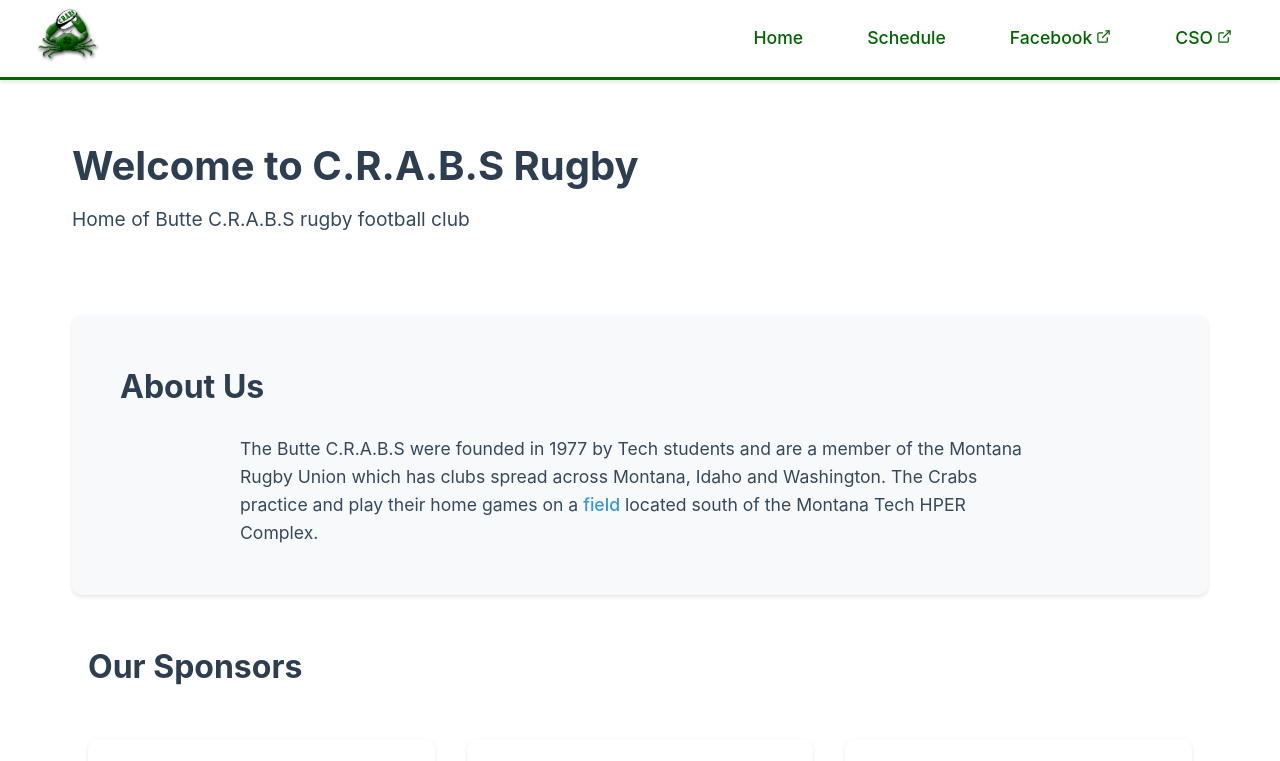
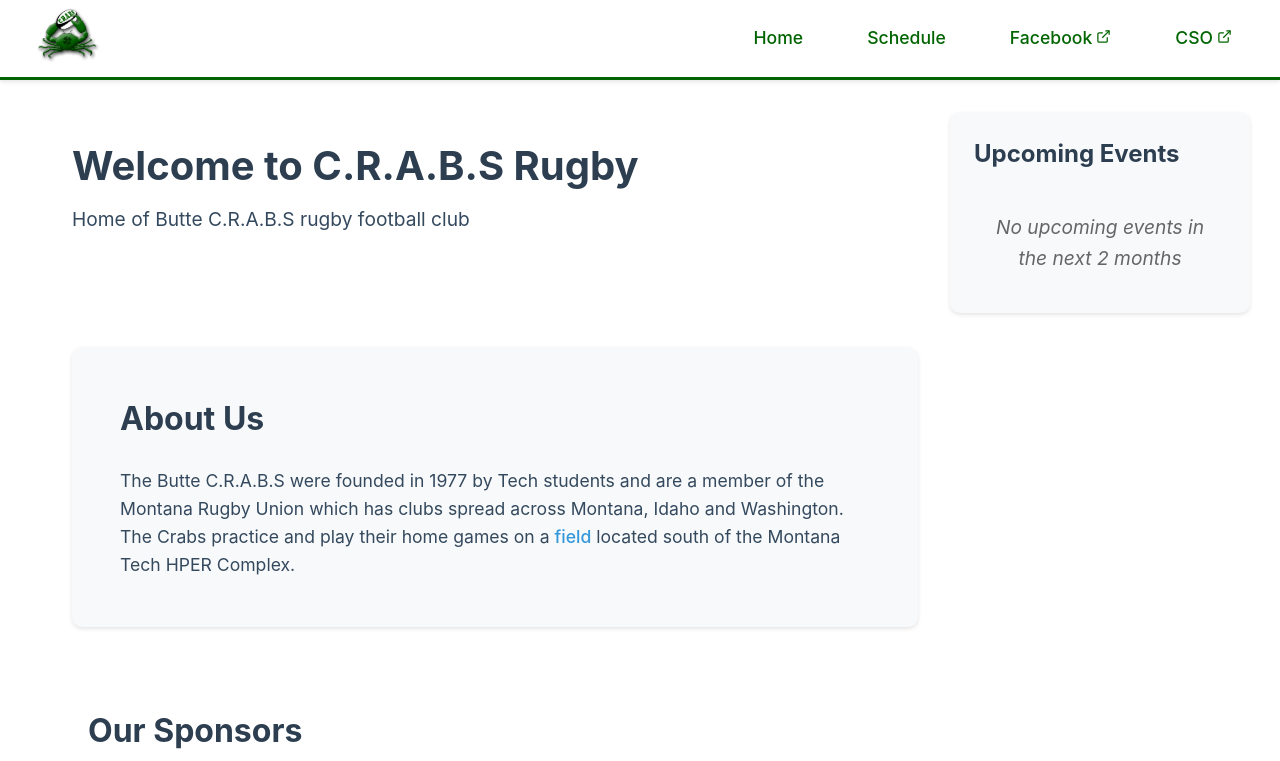
Before and after one commit to jordanyates91/crabs-website, a React (Vite) app: page / in a window 1280 px wide. Shown: the top 761 px of the page. Built offline with nearby package versions, Linux system fonts and the light colour scheme.

Commit message:
added upcoming events section to home page

```diff
--- a/src/App.css
+++ b/src/App.css
@@ -11,6 +11,34 @@
   max-width: 1200px;
   margin: 0 auto;
   width: 100%;
+}
+
+.content-wrapper {
+  display: grid;
+  grid-template-columns: 1fr 300px;
+  gap: 2rem;
+}
+
+@media (max-width: 768px) {
+  .content-wrapper {
+    grid-template-columns: 1fr;
+  }
+
+  .side-column {
+    order: -1; /* Show upcoming events at the top on mobile */
+  }
+}
+
+.main-column {
+  display: flex;
+  flex-direction: column;
+  gap: 2rem;
+}
+
+.side-column {
+  position: sticky;
+  top: calc(80px + 2rem); /* Match header height + padding */
+  height: fit-content;
 }
 
 .hero-section {
--- a/src/App.jsx
+++ b/src/App.jsx
@@ -2,6 +2,7 @@ import { BrowserRouter as Router, Routes, Route } from 'react-router-dom';
 import Header from './components/Header';
 import Schedule from './pages/Schedule/Schedule';
 import Sponsors from './components/Sponsors/Sponsors';
+import UpcomingEvents from './components/UpcomingEvents/UpcomingEvents';
 import './App.css';
 
 function App() {
@@ -12,6 +13,8 @@ function App() {
         <Routes>
           <Route path="/" element={
             <main className="main-content">
+              <div className="content-wrapper">
+                <div className="main-column">
                   <section className="hero-section">
                     <h1>Welcome to C.R.A.B.S Rugby</h1>
                     <p className="subtitle">Home of Butte C.R.A.B.S rugby football club</p>
@@ -23,6 +26,11 @@ function App() {
                     </p>
                   </section>
                   <Sponsors />
+                </div>
+                <aside className="side-column">
+                  <UpcomingEvents />
+                </aside>
+              </div>
             </main>
           } />
           <Route path="/schedule" element={<Schedule />} />
--- /dev/null
+++ b/src/components/UpcomingEvents/UpcomingEvents.css
@@ -0,0 +1,57 @@
+.upcoming-events {
+  background-color: #f8f9fa;
+  border-radius: 10px;
+  padding: 1.5rem;
+  box-shadow: 0 2px 4px rgba(0, 0, 0, 0.1);
+  height: fit-content;
+}
+
+.upcoming-events h2 {
+  color: #2c3e50;
+  font-size: 1.5rem;
+  margin-bottom: 1.5rem;
+}
+
+.events-list {
+  display: flex;
+  flex-direction: column;
+  gap: 1rem;
+}
+
+.event-item {
+  background-color: white;
+  border-radius: 8px;
+  padding: 1rem;
+  display: flex;
+  flex-direction: column;
+  gap: 0.5rem;
+  transition: transform 0.2s ease;
+}
+
+.event-item:hover {
+  transform: translateY(-2px);
+}
+
+.event-datetime {
+  color: #006400;
+  font-size: 0.9rem;
+  font-weight: 500;
+}
+
+.event-title {
+  color: #2c3e50;
+  font-size: 1.1rem;
+  font-weight: 600;
+}
+
+.event-info {
+  color: #666;
+  font-size: 0.9rem;
+}
+
+.no-events {
+  color: #666;
+  text-align: center;
+  padding: 1rem;
+  font-style: italic;
+}
--- /dev/null
+++ b/src/components/UpcomingEvents/UpcomingEvents.jsx
@@ -0,0 +1,45 @@
+import { events } from '../../data/schedule-data';
+import './UpcomingEvents.css';
+
+const UpcomingEvents = () => {
+  // Get current date and date 2 months from now
+  const today = new Date();
+  const twoMonthsFromNow = new Date();
+  twoMonthsFromNow.setMonth(today.getMonth() + 2);
+
+  // Filter events within the next 2 months
+  const upcomingEvents = events
+    .filter(event => {
+      const eventDate = new Date(event.date);
+      return eventDate >= today && eventDate <= twoMonthsFromNow;
+    })
+    .sort((a, b) => new Date(a.date) - new Date(b.date));
+
+  return (
+    <div className="upcoming-events">
+      <h2>Upcoming Events</h2>
+      <div className="events-list">
+        {upcomingEvents.length > 0 ? (
+          upcomingEvents.map(event => (
+            <div key={event.id} className="event-item">
+              <div className="event-datetime">
+                {new Date(event.date).toLocaleDateString('en-US', {
+                  month: 'short',
+                  day: 'numeric'
+                })} @ {event.time}
+              </div>
+              <div className="event-title">{event.title}</div>
+              <div className="event-info">
+                {event.type} @ {event.location}
+              </div>
+            </div>
+          ))
+        ) : (
+          <p className="no-events">No upcoming events in the next 2 months</p>
+        )}
+      </div>
+    </div>
+  );
+};
+
+export default UpcomingEvents;
--- a/src/data/schedule-data.js
+++ b/src/data/schedule-data.js
@@ -11,7 +11,7 @@ export const events = [
   {
     id: 2,
     title: "C.R.A.B.S vs Maggots",
-    date: "2024-04-05",
+    date: "2025-07-05",
     time: "15:30",
     location: "South HPER Field",
     type: "Home Game",
```
Lines whose indentation alone changed are shown as unchanged.
